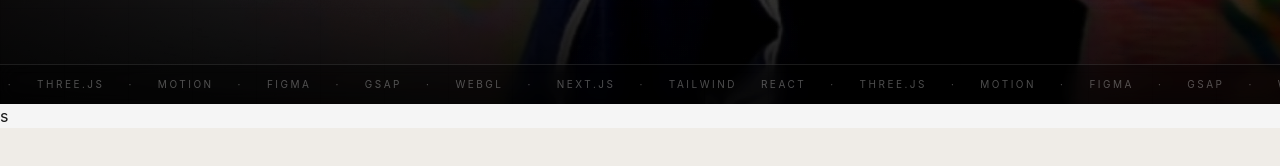
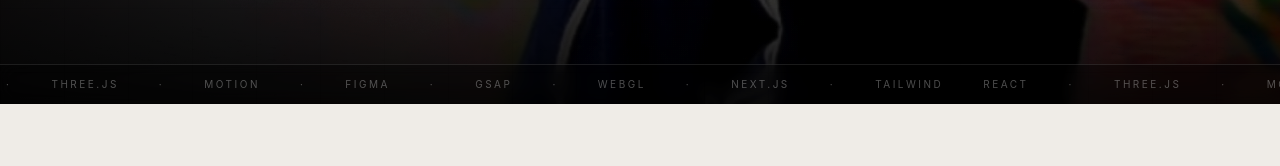
Before and after one commit to Andreastirta22/Portofolio, a Next.js app: page / in a window 1280 px wide. Shown: the part 696-862 px from the top of the page. Built offline with nearby package versions, Linux system fonts and the light colour scheme; no server answers; the database is empty.

Commit message:
fix focus outline issue

```diff
--- a/app/globals.css
+++ b/app/globals.css
@@ -56,3 +56,13 @@ img {
   user-select: none;
   -webkit-user-drag: none;
 }
+
+*:focus {
+  outline: none !important;
+  box-shadow: none !important;
+}
+
+*:focus-visible {
+  outline: none !important;
+  box-shadow: none !important;
+}
--- a/app/page.tsx
+++ b/app/page.tsx
@@ -49,7 +49,7 @@ export default function Home() {
       ) : (
         <div className="relative z-0">
           <Navbar />
-          <Landing />s
+          <Landing />
           <IntroTransition />
           <About />
           <Hero onExplore={() => setOpenTimeline(true)} />
--- a/sections/Landing.tsx
+++ b/sections/Landing.tsx
@@ -119,17 +119,18 @@ const MARQUEE_ITEMS = [
 
 function Marquee() {
   const doubled = [...MARQUEE_ITEMS, ...MARQUEE_ITEMS];
+
   return (
     <div className="absolute bottom-0 left-0 right-0 overflow-hidden border-t border-white/10 bg-black/30 backdrop-blur-sm py-3">
       <motion.div
         animate={{ x: ["0%", "-50%"] }}
         transition={{ duration: 18, ease: "linear", repeat: Infinity }}
-        className="flex whitespace-nowrap gap-6 w-max"
+        className="flex whitespace-nowrap gap-10 w-max"
       >
         {doubled.map((item, i) => (
           <span
             key={i}
-            className="text-[10px] tracking-[0.25em] text-white/30 uppercase"
+            className="flex-shrink-0 text-[10px] tracking-[0.25em] text-white/30 uppercase"
           >
             {item}
           </span>
```
